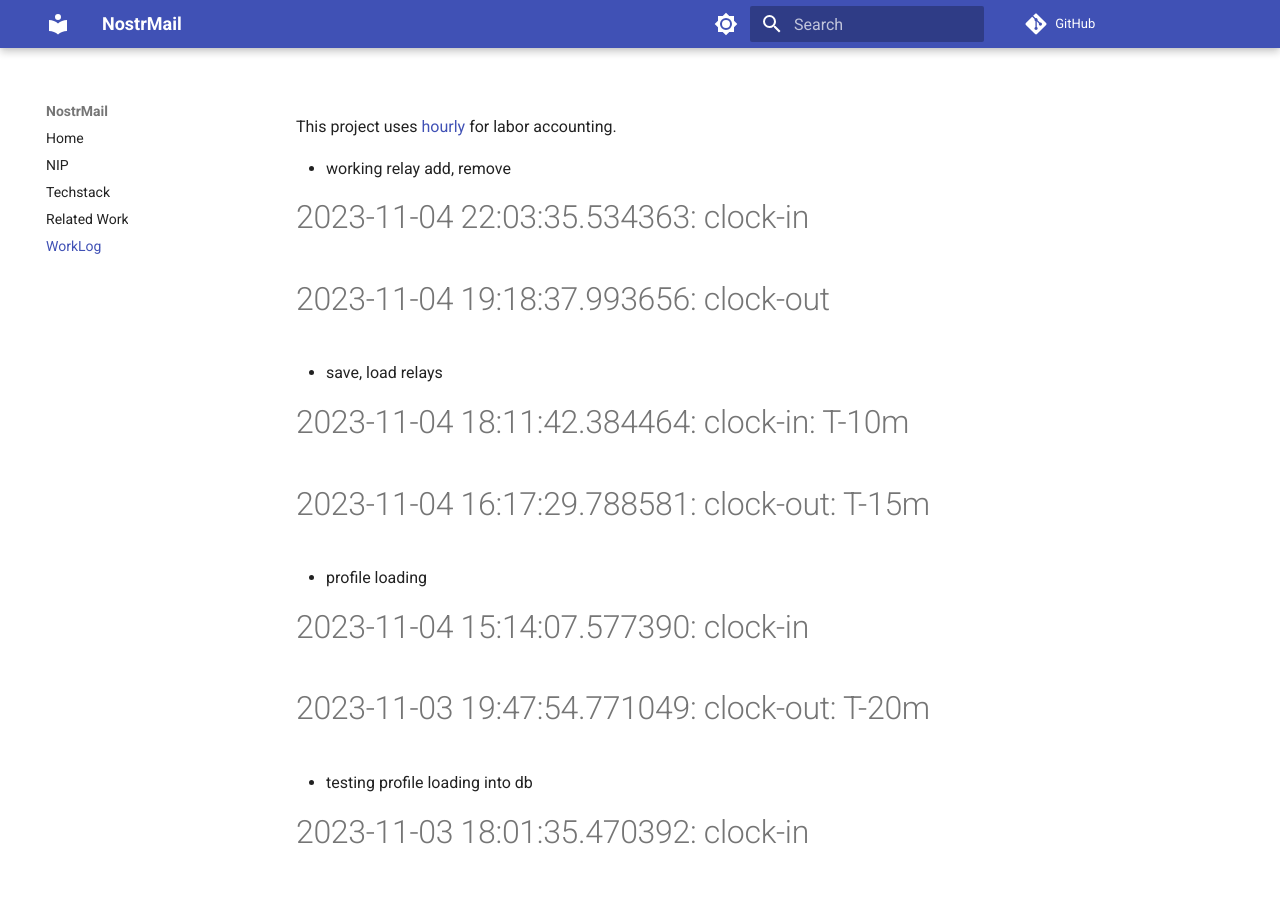
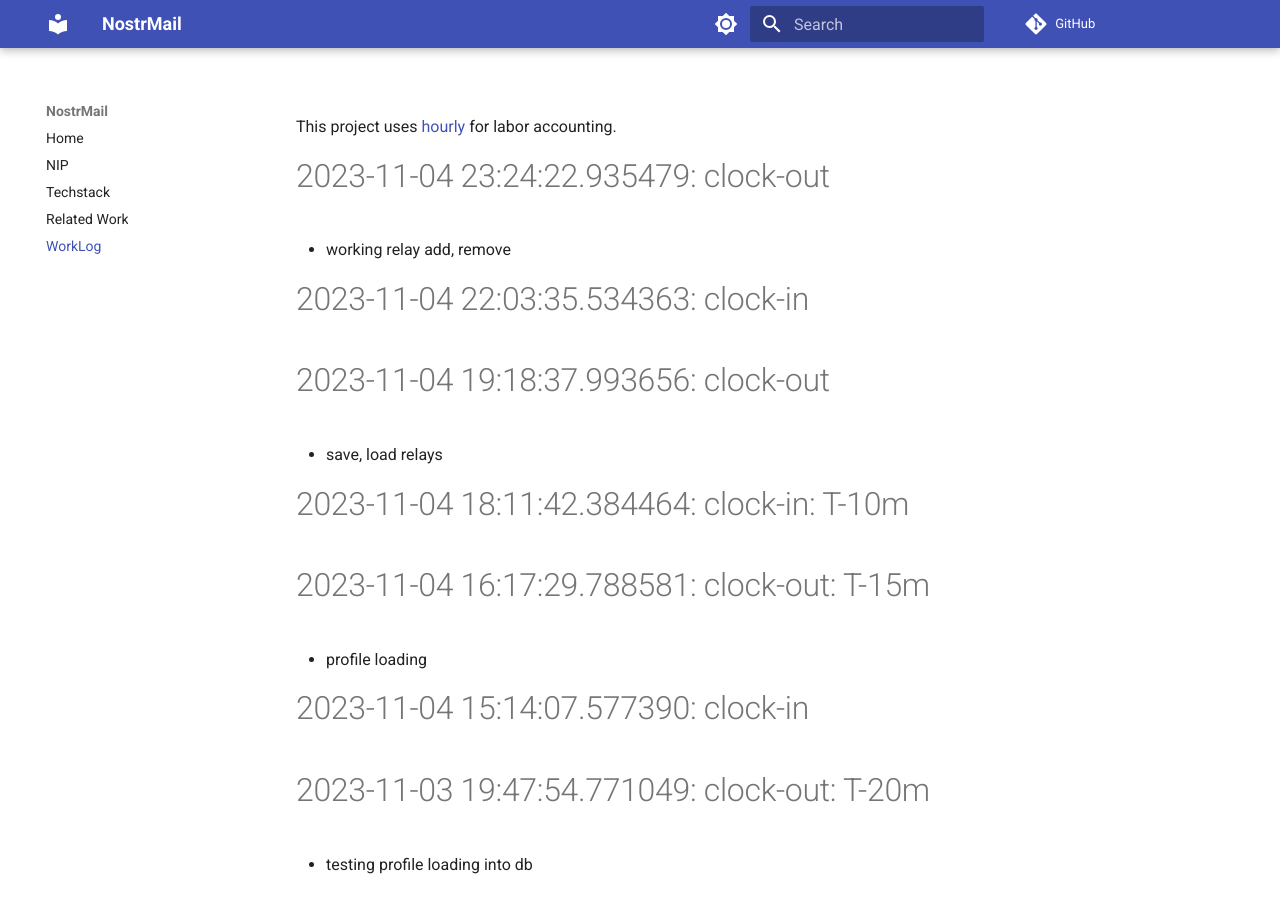
Before and after one commit to asherp/nostr-mail, an MkDocs documentation site: the page built from docs/WorkLog.md, in a window 1280 px wide and 900 px high. Built offline with MkDocs 1.6.1 and Material for MkDocs 9.7.7, drawn with Linux system fonts in a browser that asks for light colours; comment, search, counter and statistics services are not loaded.

Commit message:
clock-out

```diff
--- a/WorkLog.md
+++ b/WorkLog.md
@@ -1,3 +1,5 @@
+# 2023-11-04 23:24:22.935479: clock-out
+
 * working relay add, remove
 
 # 2023-11-04 22:03:35.534363: clock-in
```
